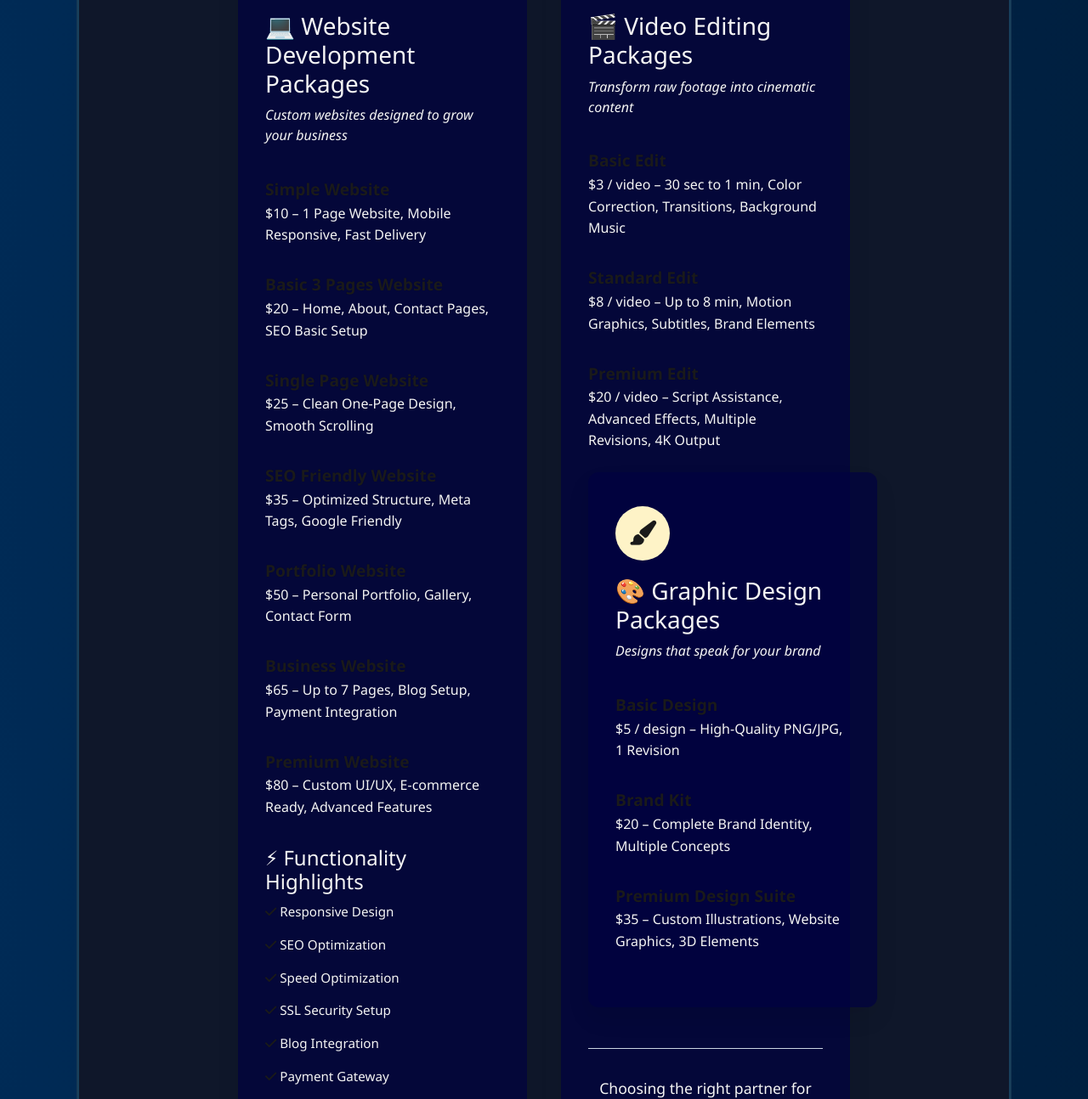
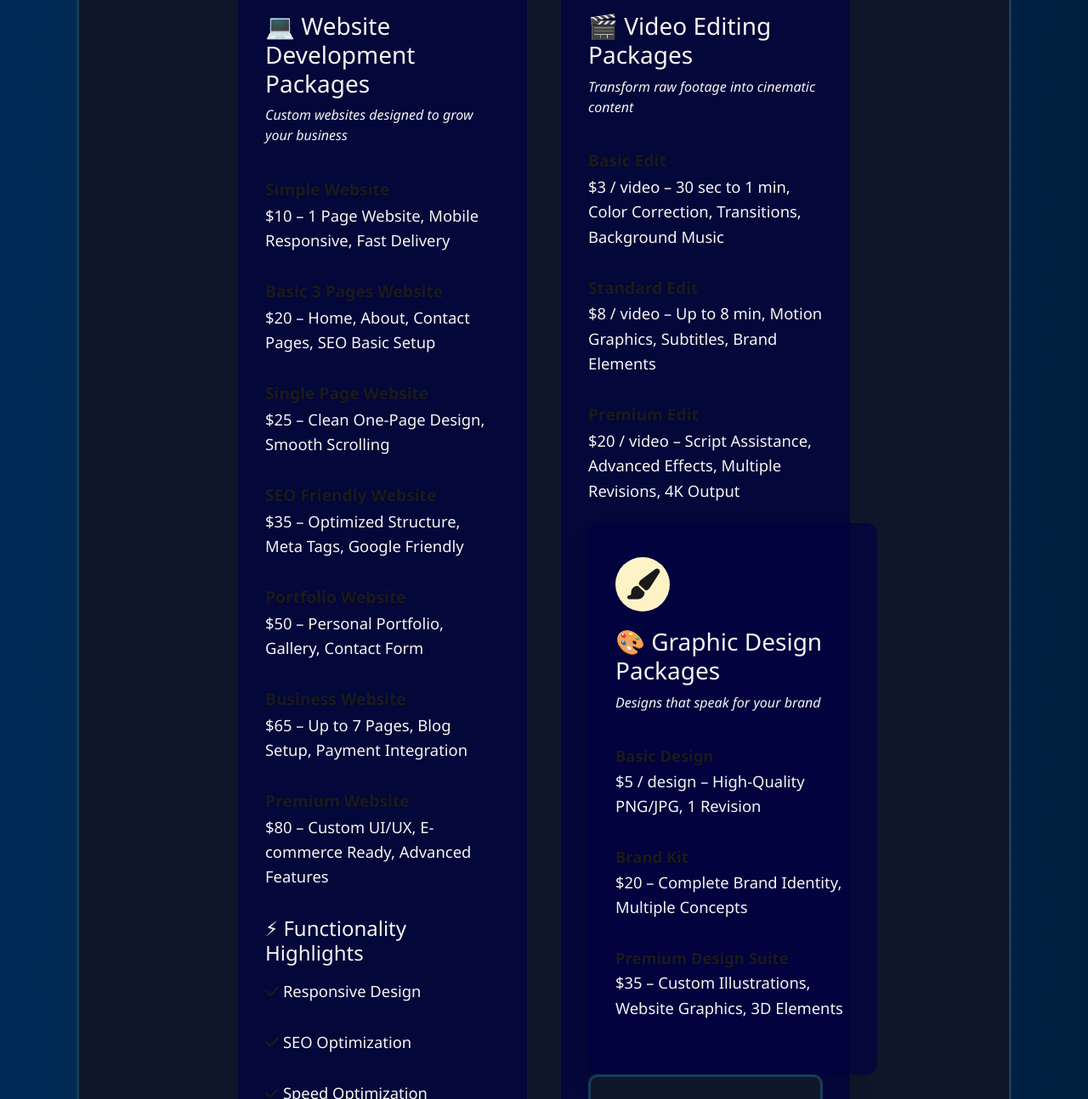
Before and after one commit to zahidsolution/zahidsolution-v3, a Flask app: page / in a window 1280 px wide. Shown: the part 2281-3575 px from the top of the page at 85% size. Run offline with Flask 3, Linux system fonts and the light colour scheme; data that the repository does not hold is empty; a map, chart or similar area stays blank; some libraries are stand-ins or nearby versions.

Commit message:
Update index.html

```diff
--- a/templates/index.html
+++ b/templates/index.html
@@ -506,46 +506,64 @@
 </style>
 
     <!-- Graphic Designing -->
-    <div class="pricing-card">
-      <div class="icon-wrapper graphic-icon">
-        <i class="fa-solid fa-paintbrush"></i>
-      </div>
-      <h3>🎨 Graphic Design Packages</h3>
-      <p class="tagline">Designs that speak for your brand</p>
+    <!-- Graphic Design Pricing Card -->
+<div class="pricing-card">
+  <div class="icon-wrapper graphic-icon">
+    <i class="fa-solid fa-paintbrush" style="font-size:36px; color:#f59e0b;"></i>
+  </div>
+  <h3 style="color:#0f172a;">🎨 Graphic Design Packages</h3>
+  <p class="tagline" style="color:#475569;">Designs that speak for your brand</p>
 
-      <ul class="package-list">
-  <li style="padding: 0.5rem 0; transition: transform 0.3s;">
-    <strong style="color:#0f172a; font-size:1.2rem;">Basic Design</strong><br>
-    $5 / design – High-Quality PNG/JPG, 1 Revision
-  </li>
-  <li style="padding: 0.5rem 0; transition: transform 0.3s;">
-    <strong style="color:#0f172a; font-size:1.2rem;">Brand Kit</strong><br>
-    $20 – Complete Brand Identity, Multiple Concepts
-  </li>
-  <li style="padding: 0.5rem 0; transition: transform 0.3s;">
-    <strong style="color:#0f172a; font-size:1.2rem;">Premium Design Suite</strong><br>
-    $35 – Custom Illustrations, Website Graphics, 3D Elements
-  </li>
-</ul>
+  <ul class="package-list">
+    <li><strong>Basic Design</strong><br> $5 / design – High-Quality PNG/JPG, 1 Revision</li>
+    <li><strong>Brand Kit</strong><br> $20 – Complete Brand Identity, Multiple Concepts</li>
+    <li><strong>Premium Design Suite</strong><br> $35 – Custom Illustrations, Website Graphics, 3D Elements</li>
+  </ul>
+</div>
 
+<!-- CSS: add to <head> or at the end of your CSS file -->
 <style>
+  .graphic-icon {
+    width: 64px;
+    height: 64px;
+    border-radius: 50%;
+    display: flex;
+    justify-content: center;
+    align-items: center;
+    margin-bottom: 1.2rem;
+    background: #fef3c7; /* light orange background for icon */
+    transition: background-color 0.3s ease;
+  }
+
+  .graphic-icon:hover {
+    background-color: #f59e0b; /* icon background hover */
+  }
+
+  .package-list {
+    list-style-type: none;
+    padding: 0;
+    line-height: 1.6;
+  }
+
+  .package-list li {
+    padding: 0.5rem 0;
+    transition: transform 0.3s, color 0.3s;
+    color: #0f172a; /* dark text for visibility */
+    font-size: 1.15rem;
+  }
+
   .package-list li:hover {
     transform: translateX(5px);
-    color: #1e40af; /* Slightly brighter blue on hover */
+    color: #1e40af; /* brighter color on hover */
+  }
+
+  .tagline {
+    font-style: italic;
+    font-size: 1rem;
+    margin-bottom: 1.5rem;
+    color: #475569;
   }
 </style>
-    </div>
-
-
-
-  <div class="pricing-message">
-    <p>
-      Choosing the right partner for your project is crucial.
-      We combine creativity, technical expertise, and client-focused communication to ensure your vision becomes reality — on time and within budget.
-      Let’s build something great together. Contact us today to get started and unlock your brand’s true potential! 🚀
-    </p>
-  </div>
-</section>
 
 <style>
   .pricing-section {
```
